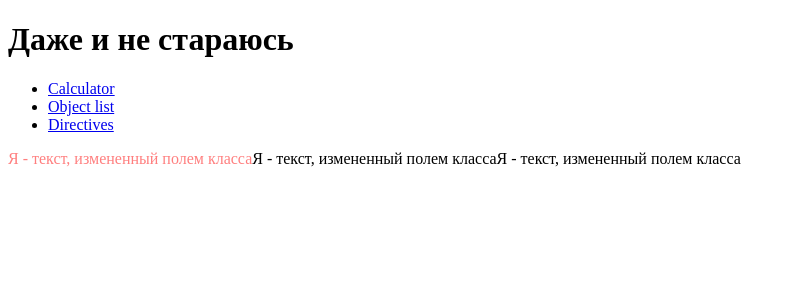
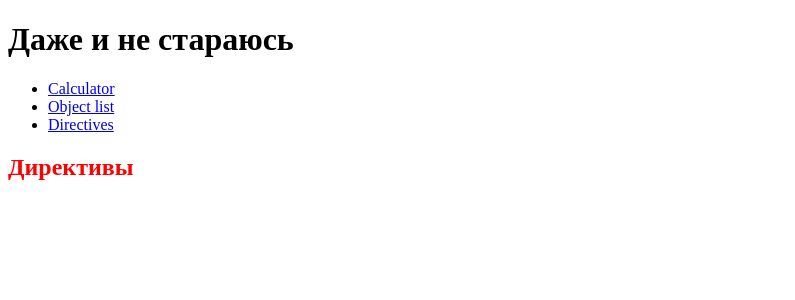
Before and after one commit to sniffjoke/angular-calculator, an Angular app: page /directives in a window 1280 px wide. Shown: the top 300 px of the page, without its empty margins (0-795 px from the left). Built offline with nearby package versions, Linux system fonts and the light colour scheme.

Commit message:
add custom directive generate with api

```diff
--- /dev/null
+++ b/src/app/directives/directive/my-change-color-directive.directive.ts
@@ -0,0 +1,34 @@
+import {AfterViewInit, Directive, ElementRef, Input} from '@angular/core';
+
+@Directive({
+  selector: '[myChangeColor]',
+  standalone: true
+})
+export class MyChangeColorDirectiveDirective implements AfterViewInit {
+
+  // colors = ['red', 'green', 'blue']
+
+  @Input('myChangeColor') colors?: string[]
+
+  private _el: ElementRef
+
+  constructor(el: ElementRef) {
+    // this.changeColor(el)
+    this._el = el
+  }
+
+  ngAfterViewInit(): void {
+    this.changeColor(this._el)
+  }
+
+  private changeColor(el: ElementRef) {
+    if (this.colors && this.colors.length !== 0) {
+      setInterval(() => {
+        el.nativeElement.style.color = this.colors![Math.floor(Math.random() * this.colors!.length)]
+      }, 2000)
+    } else {
+
+    }
+  }
+
+}
--- a/src/app/directives/directives.component.html
+++ b/src/app/directives/directives.component.html
@@ -66,6 +66,9 @@
 <!--    }-->
 <!--}-->
 
-<span [ngStyle]="elementStyle">Я - текст, измененный полем класса</span>
-<span [ngClass]="">Я - текст, измененный полем класса</span>
-<span [attr.class]="">Я - текст, измененный полем класса</span>
+<!--<span [ngStyle]="elementStyle">Я - текст, измененный полем класса</span>-->
+<!--<span [ngClass]="">Я - текст, измененный полем класса</span>-->
+<!--<span [attr.class]="">Я - текст, измененный полем класса</span>-->
+
+<!--<h2 myChangeColor>Директивы</h2>-->
+<h2 [myChangeColor]="colors">Директивы</h2>
--- a/src/app/directives/directives.component.ts
+++ b/src/app/directives/directives.component.ts
@@ -1,5 +1,6 @@
 import {Component} from "@angular/core";
 import {CommonModule, NgFor} from "@angular/common";
+import {MyChangeColorDirectiveDirective} from "./directive/my-change-color-directive.directive";
 
 
 @Component({
@@ -7,7 +8,7 @@ import {CommonModule, NgFor} from "@angular/common";
   templateUrl: 'directives.component.html',
   styleUrls: ['directives.component.scss'],
   standalone: true,
-  imports: [NgFor, CommonModule]
+  imports: [NgFor, CommonModule, MyChangeColorDirectiveDirective]
 })
 
 export class DirectivesComponent {
```
